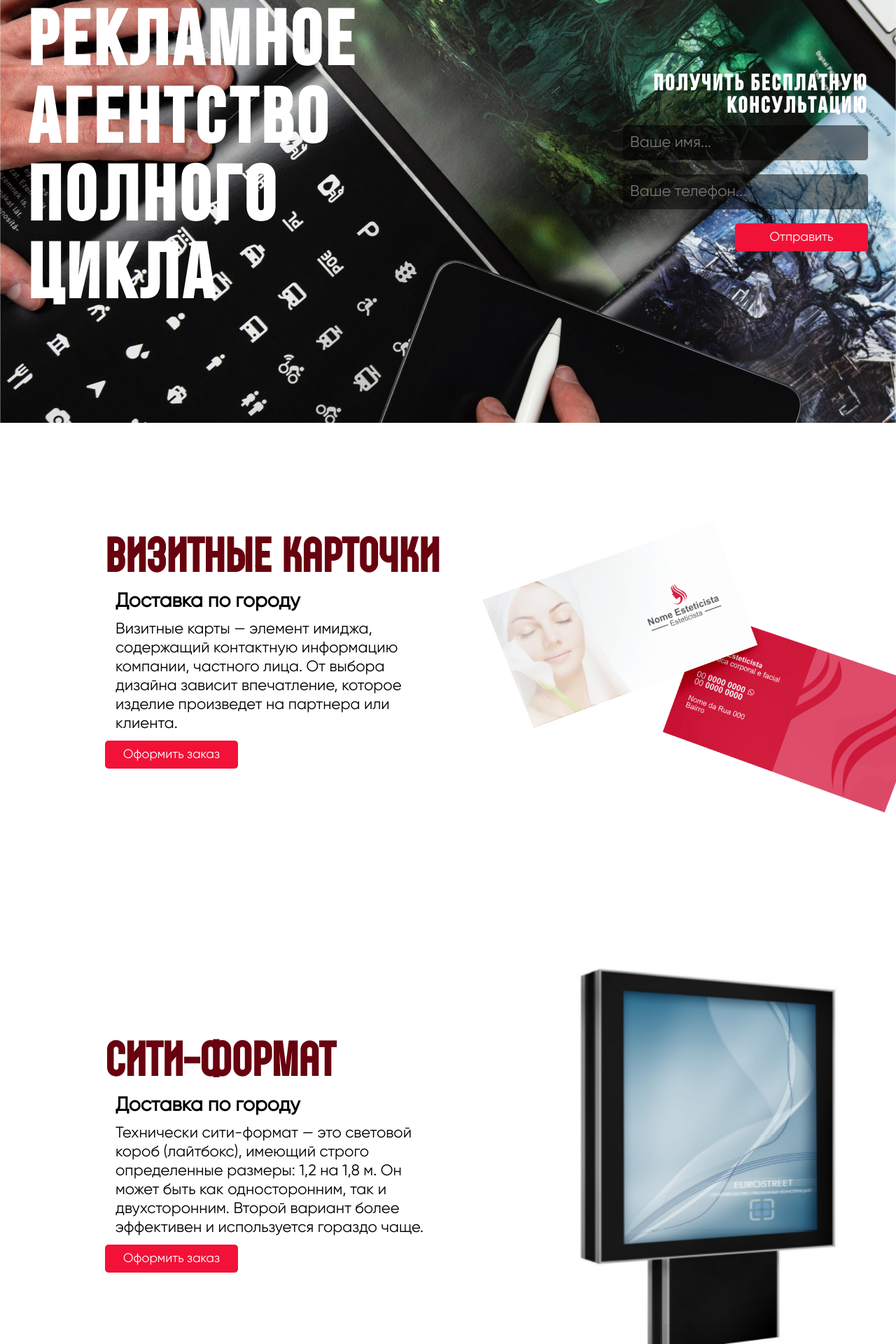
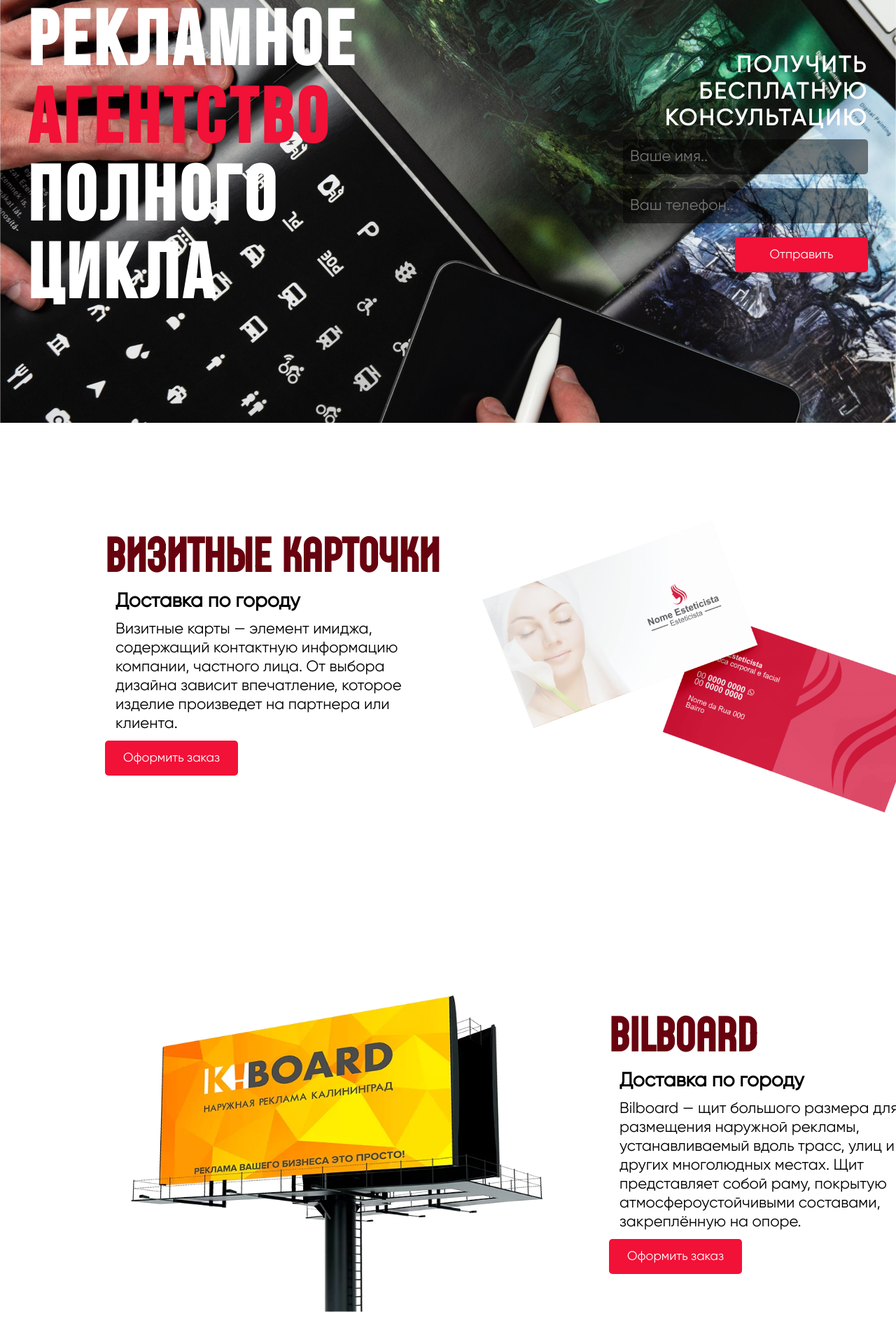
Before and after one commit to shamml/Advertising-Agency-Frontend, a React (Create React App) app: page / in a window 1280 px wide. Shown: the part 280-2200 px from the top of the page at 70% size. Built offline with nearby package versions, Linux system fonts and the light colour scheme.

Commit message:
Изменение формы

```diff
--- a/src/components/STFormat/STFormat.module.css
+++ b/src/components/STFormat/STFormat.module.css
@@ -39,7 +39,7 @@
 
 .STFormatCardBtn {
     width: 190px;
-    height: 40px;
+    height: 50px;
     border: none;
     background-color: #F21137;
     color: white;
@@ -48,7 +48,7 @@
 }
 
 .STFormatCardImage {
-    width: 380px;
+    width: 340px;
     height: 570px;
     margin-right: 150px;
 }
--- a/src/components/bilboard/Bilboard.module.css
+++ b/src/components/bilboard/Bilboard.module.css
@@ -39,7 +39,7 @@
 
 .bilboardBtn {
   width: 190px;
-    height: 40px;
+  height: 50px;
   border: none;
   background-color: #F21137;
   color: white;
@@ -49,5 +49,5 @@
 
 .bilboardImage {
   width: 680px;
-    height: 470px;
+  height: 500px;
 }
--- a/src/components/carousel/Carousel.jsx
+++ b/src/components/carousel/Carousel.jsx
@@ -7,12 +7,12 @@ function Carousel(props) {
       <div className={styles.carouselBlock}>
         <div className={styles.carouselContent}>
           <div className={styles.title}>
-            РЕКЛАМНОЕ <br /> АГЕНТСТВО <br /> ПОЛНОГО <br /> ЦИКЛА
+            РЕКЛАМНОЕ <br /> <p>АГЕНТСТВО</p> ПОЛНОГО <br /> ЦИКЛА
           </div>
           <div className={styles.form}>
-            <div className={styles.formTitle}>Получить бесплатную консультацию</div>
-            <input className={styles.formFirstInput} type="text" placeholder="Ваше имя..." />
-            <input className={styles.formSecondInput} type="text" placeholder="Ваше телефон..." />
+            <div className={styles.formTitle}>ПОЛУЧИТЬ БЕСПЛАТНУЮ КОНСУЛЬТАЦИЮ</div>
+            <input className={styles.formFirstInput} type="text" placeholder="Ваше имя.." />
+            <input className={styles.formSecondInput} type="text" placeholder="Ваш телефон.." />
             <button className={styles.formBtn}>Отправить</button>
           </div>
         </div>
--- a/src/components/carousel/Carousel.module.css
+++ b/src/components/carousel/Carousel.module.css
@@ -25,6 +25,18 @@
   letter-spacing: 6px;
 }
 
+.title p {
+  font-size: 110px;
+  font-weight: 700;
+  color: white;
+  font-family: "Bebas";
+  letter-spacing: 6px;
+  /* color: transparent; */
+  /* background-clip: text; */
+  /* background-image: linear-gradient(90deg, rgba(131,58,180,1) 0%, rgba(253,51,35,1) 53%, rgba(253,97,48,1) 77%, rgba(253,29,29,1) 100%, rgba(252,176,69,1) 100%); */
+  color: #F21137;
+}
+
 .form {
   width: 350px;
 }
@@ -34,14 +46,14 @@
   text-align: end;
   margin-bottom: 10px;
   font-weight: 700;
-  font-family: "Bebas";
+  font-family: "Gilroy";
   color: white;
   letter-spacing: 3px;
 }
 
 .formBtn {
   width: 190px;
-  height: 40px;
+  height: 50px;
   border: none;
   background-color: #F21137;
   color: white;
--- a/src/components/map/Map.jsx
+++ b/src/components/map/Map.jsx
@@ -4,14 +4,11 @@ import styles from './Map.module.css';
 const Map = () => {
   return (
     <div className={styles.map}>
-      <div className={styles.mapImage}>
-        <img src="" alt="no img" />
-      </div>
       <div className={styles.iframe}>
         <iframe
           src="https://yandex.ru/map-widget/v1/?um=constructor%3Ae6df1e7fb92f7725f4fd1d1e07fdeeadec74a6a9682fd685998d5f8896a28e33&amp;source=constructor"
-          width="961"
-          height="400"
+          width="1100"
+          height="450"
           frameborder="0"
         ></iframe>
       </div>
--- a/src/components/pages/HomePage/HomePage.jsx
+++ b/src/components/pages/HomePage/HomePage.jsx
@@ -11,8 +11,8 @@ const HomePage = () => {
     <div className={styles.homePage}>
       <Carousel />
       <VisitCard />
+      <Bilboard />
       <StFormat/>
-      <Bilboard />
       <Map />
     </div>
   );
--- a/src/components/visitCard/VisitCard.module.css
+++ b/src/components/visitCard/VisitCard.module.css
@@ -39,7 +39,7 @@
 
 .visitCardBtn {
   width: 190px;
-  height: 40px;
+  height: 50px;
   border: none;
   background-color: #F21137;
   color: white;
```
Also changed, not shown: src/components/map/Map.module.css (+3 -2 lines). Lines whose indentation alone changed are shown as unchanged.
